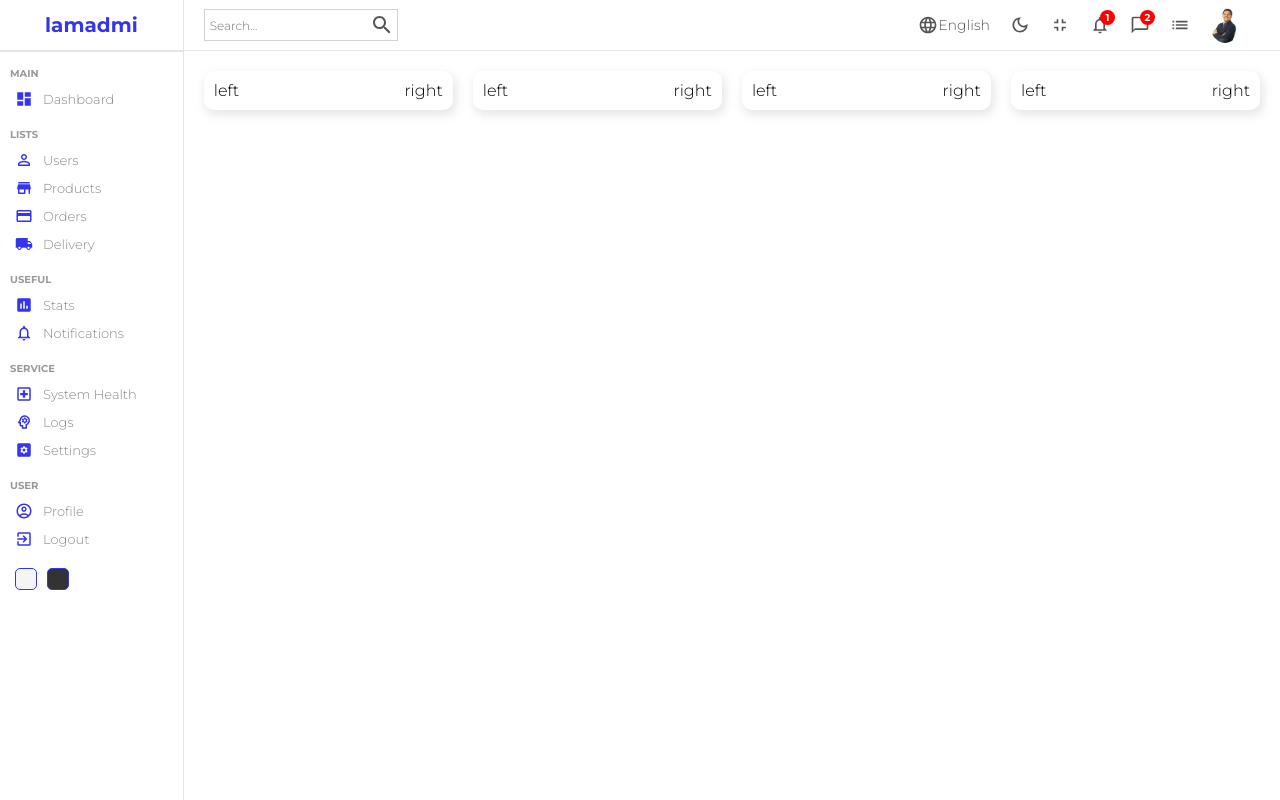
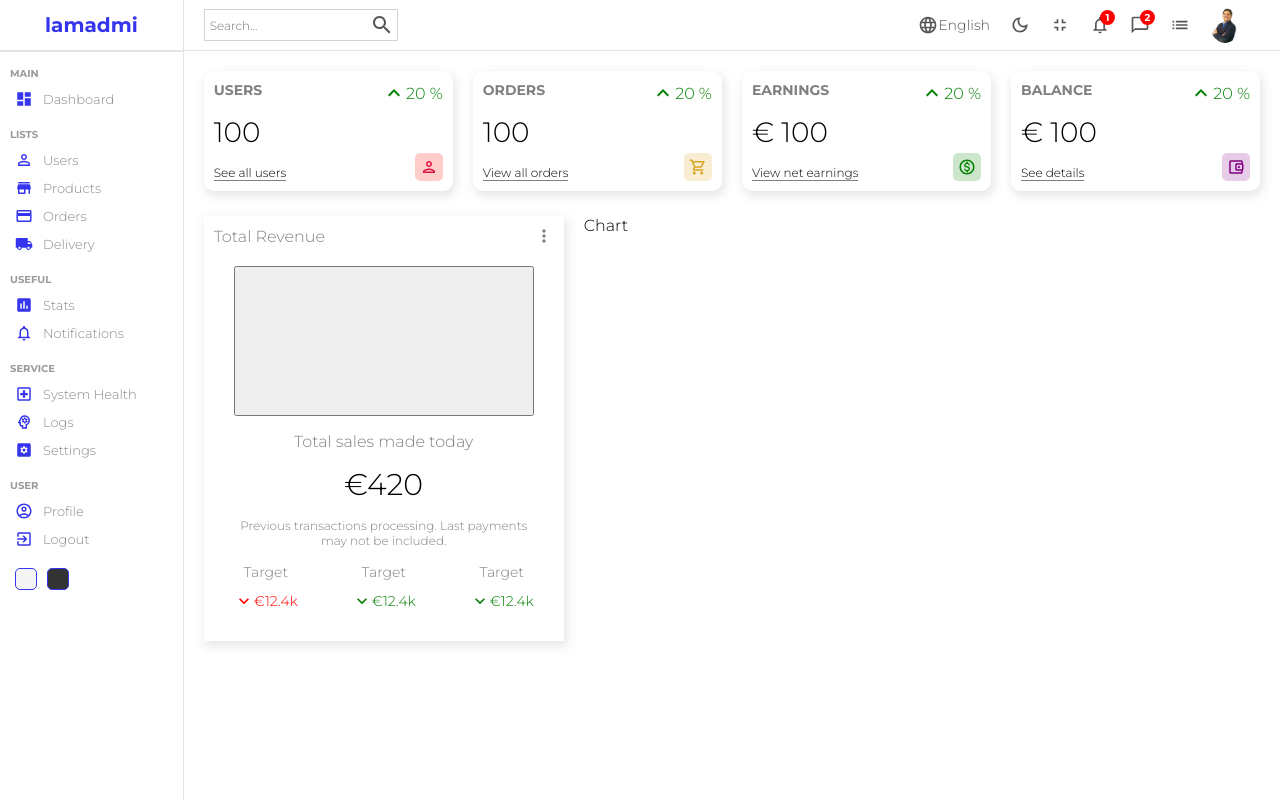
Before and after one commit to andredoc/dashboard, a React (Create React App) app: page / in a window 1280 px wide. Built offline with nearby package versions, Linux system fonts and the light colour scheme.

Commit message:
chart advanced

```diff
--- a/package.json
+++ b/package.json
@@ -11,6 +11,7 @@
     "@testing-library/react": "^13.1.1",
     "@testing-library/user-event": "^13.5.0",
     "react": "^18.1.0",
+    "react-bootstrap": "^2.3.1",
     "react-dom": "^18.1.0",
     "react-router-dom": "^6.3.0",
     "react-scripts": "5.0.1",
--- /dev/null
+++ b/src/components/chart/Chart.jsx
@@ -0,0 +1,9 @@
+import './chart.scss'
+
+const Chart=()=>{
+    return(
+        <div className="chart">Chart</div>
+    )
+}
+
+export default Chart;
--- /dev/null
+++ b/src/components/chart/chart.scss
@@ -0,0 +1,3 @@
+.chart {
+    flex: 4;
+}
--- /dev/null
+++ b/src/components/featured/Featured.jsx
@@ -0,0 +1,51 @@
+import './featured.scss'
+import MoreVertIcon from '@mui/icons-material/MoreVert'
+import { Button } from 'react-bootstrap';
+import KeyboardArrowDownIcon from '@mui/icons-material/KeyboardArrowDown';
+import KeyboardArrowUpOutlinedIcon from '@mui/icons-material/KeyboardArrowUpOutlined';
+
+const Featured = () => {
+    return (
+        <div className="featured">
+            <div className="top">
+                <h1 className="title">Total Revenue</h1>
+                <MoreVertIcon fontSize="small"/>
+            </div>
+            <div className="bottom">
+                <div className="featuredChart">
+                    <Button className="button" value={70} label={`${70}%`} strokeWidth={5} />
+                </div>
+                <p className="title">Total sales made today</p>
+                <p className="amount">€420</p>
+                <p className="desc">
+                    Previous transactions processing. Last payments may not be included.
+                </p>
+                <div className="summary">
+                    <div className="item">
+                        <div className="itemTitle">Target</div>
+                        <div className="itemResult negative">
+                            <KeyboardArrowDownIcon fontSize="small"/>
+                            <div className="resultAmount">€12.4k</div>
+                        </div>
+                    </div>
+                    <div className="item">
+                        <div className="itemTitle">Target</div>
+                        <div className="itemResult positive">
+                            <KeyboardArrowDownIcon fontSize="small" />
+                            <div className="resultAmount">€12.4k</div>
+                        </div>
+                    </div>
+                    <div className="item">
+                        <div className="itemTitle">Target</div>
+                        <div className="itemResult positive">
+                            <KeyboardArrowDownIcon fontSize="small" />
+                            <div className="resultAmount">€12.4k</div>
+                        </div>
+                    </div>
+                </div>
+            </div>
+        </div>
+    )
+}
+
+export default Featured;
--- /dev/null
+++ b/src/components/featured/featured.scss
@@ -0,0 +1,85 @@
+.featured{
+    flex: 2;
+    -webkit-box-shadow: 2px 4px 10px 1px rgba(0, 0, 0, 0.47);
+    box-shadow: 2px 4px 10px 1px rgba(201, 201, 201, 0.47);
+    padding: 10px;
+
+    .top{
+        display: flex;
+        align-items: center;
+        justify-content: space-between;
+        color: gray;
+
+        .title{
+            font-size: 16px;
+            font-weight: 500;
+        }
+    }
+
+    .bottom{
+        padding: 20px;
+        display: flex;
+        flex-direction: column;
+        align-items: center;
+        justify-content: center;
+        gap: 15px;
+
+        .featuredChart{
+            width: 100%;
+            height:100%;
+        }
+
+        .title{
+            font-weight: 500;
+            color: gray;
+        }
+
+        .amount{
+            font-size: 30px;
+        }
+
+        .desc{
+            font-weight: 300;
+            font-size: 12px;
+            color: gray;
+            text-align: center;
+        }
+
+        .button{
+            height: 150px;
+            width: 300px;
+            border-color: 0.5px solid rgba(0,128, 0 ,0.2);
+        }
+
+        .summary{
+            width: 100%;
+            display: flex;
+            align-items: center;
+            justify-content: space-between;
+
+            .item{
+                text-align: center;
+
+                .itemTitle{
+                    font-size: 14px;
+                    color: gray;
+                }
+
+                .itemResult{
+                    display: flex;
+                    align-items: center;
+                    margin-top: 10px;
+                    font-size: 14px;
+
+                    &.positive{
+                        color:green;
+                    }
+
+                    &.negative {
+                        color: red;
+                    }
+                }
+            }
+        }
+    }
+}
--- a/src/components/widget/Widget.jsx
+++ b/src/components/widget/Widget.jsx
@@ -1,10 +1,102 @@
 import './widget.scss'
+import KeyboardArrowUpIcon from '@mui/icons-material/KeyboardArrowUp';
+import PersonOutlinedIcon from '@mui/icons-material/PersonOutlined';
+import ShoppingCartOutlinedIcon from '@mui/icons-material/ShoppingCartOutlined';
+import MonetizationOnOutlinedIcon from '@mui/icons-material/MonetizationOnOutlined';
+import AccountBalanceWalletOutlinedIcon from '@mui/icons-material/AccountBalanceWalletOutlined';
 
-const Widget =()=>{
+const Widget =({ type })=>{
+    let data;
+
+    //temporary
+    const amount=100;
+    const diff=20;
+
+        switch(type){
+            case "user":
+                data={
+                    title: "USERS",
+                    isMoney: false,
+                    link: "See all users",
+                    icon: (
+                        <PersonOutlinedIcon
+                            className="icon"
+                            style={{
+                                color: "crimson",
+                                backgroundColor: "rgba(255, 0, 0, 0.2)"
+                            }}
+                        />
+                    )
+                };
+                break;
+            case "order":
+                data = {
+                    title: "ORDERS",
+                    isMoney: false,
+                    link: "View all orders",
+                    icon: (
+                        <ShoppingCartOutlinedIcon
+                            className="icon"
+                            style={{
+                                color: "goldenrod",
+                                backgroundColor: "rgba(218, 165, 32, 0.2)"
+                            }}
+                        />
+                    )
+                };
+                break;
+            case "earning":
+                data = {
+                    title: "EARNINGS",
+                    isMoney: true,
+                    link: "View net earnings",
+                    icon: (
+                        <MonetizationOnOutlinedIcon
+                            className="icon"
+                            style={{
+                                color: "green",
+                                backgroundColor: "rgba(0, 128, 0, 0.2)"
+                            }}
+                        />
+                    )
+                };
+                break;
+            case "balance":
+                data = {
+                    title: "BALANCE",
+                    isMoney: true,
+                    link: "See details",
+                    icon: (
+                        <AccountBalanceWalletOutlinedIcon
+                            className="icon"
+                            style={{
+                                color: "purple",
+                                backgroundColor: "rgba(128, 0, 128, 0.2)"
+                            }}
+                        />
+                    )
+                };
+                break;
+            default:
+                break;
+        }
+
     return (
         <div className="widget">
-            <div className="left">left</div>
-            <div className="right">right</div>
+            <div className="left">
+                <span className="title">{data.title}</span>
+                <span className="counter">
+                    {data.isMoney && "€"} {amount}
+                </span>
+                <span className="link">{data.link}</span>
+            </div>
+            <div className="right">
+                <div className="percentage positive">
+                    <KeyboardArrowUpIcon/>
+                    {diff} %
+                </div>
+                {data.icon}
+            </div>
         </div>
     )
 }
--- a/src/components/widget/widget.scss
+++ b/src/components/widget/widget.scss
@@ -7,4 +7,48 @@
     -webkit-box-shadow: 2px 4px 10px 1px rgba(0, 0, 0, 0.47);
     box-shadow: 2px 4px 10px 1px rgba(201, 201, 201, 0.47);
     border-radius: 10px;
+    height: 100px;
+
+    .left, .right{
+        display: flex;
+        flex-direction: column;
+        justify-content: space-between;
+
+        .title{
+            font-weight: bold;
+            font-size: 14px;
+            color:gray;
+        }
+
+        .counter{
+            font-size: 28px;
+            font-weight: 300;
+        }
+
+        .link{
+            width: max-content;
+            font-size: 12px;
+            border-bottom: 1px solid gray;
+        }
+
+        .percentage{
+            display: flex;
+            align-items: center;
+            width: max-content;
+
+            &.positive{
+                color:green;
+            }
+            &.negative{
+                color:red;
+            }
+        }
+
+        .icon{
+            font-size: 18px;
+            padding: 5px;
+            border-radius: 5px;
+            align-self: flex-end;
+        }
+    }
 }
--- a/src/pages/home/Home.jsx
+++ b/src/pages/home/Home.jsx
@@ -1,6 +1,8 @@
 import Sidebar from "../../components/sidebar/Sidebar"
 import Navbar from "../../components/navbar/Navbar"
 import Widget from "../../components/widget/Widget"
+import Featured from "../../components/featured/Featured"
+import Chart from "../../components/chart/Chart"
 import "./home.scss"
 
 const Home =()=>{
@@ -10,10 +12,14 @@ const Home =()=>{
             <div className="homeContainer">
                 <Navbar/>
                 <div className="widgets">
-                    <Widget/>
-                    <Widget />
-                    <Widget />
-                    <Widget />
+                    <Widget type="user" />
+                    <Widget type="order" />
+                    <Widget type="earning" />
+                    <Widget type="balance" />
+                </div>
+                <div className="charts">
+                    <Featured/>
+                    <Chart/>
                 </div>
             </div>
         </div>
--- a/src/pages/home/home.scss
+++ b/src/pages/home/home.scss
@@ -4,10 +4,14 @@
     .homeContainer{
         flex: 6;
 
-        .widgets{
+        .widgets, .charts {
             display:flex;
             padding: 20px;
             gap: 20px;
         }
+
+        .charts{
+            padding: 5px 20px;
+        }
     }
 }
```
Also changed, not shown: 1 other file (tests, documents, lock files or other folders).
